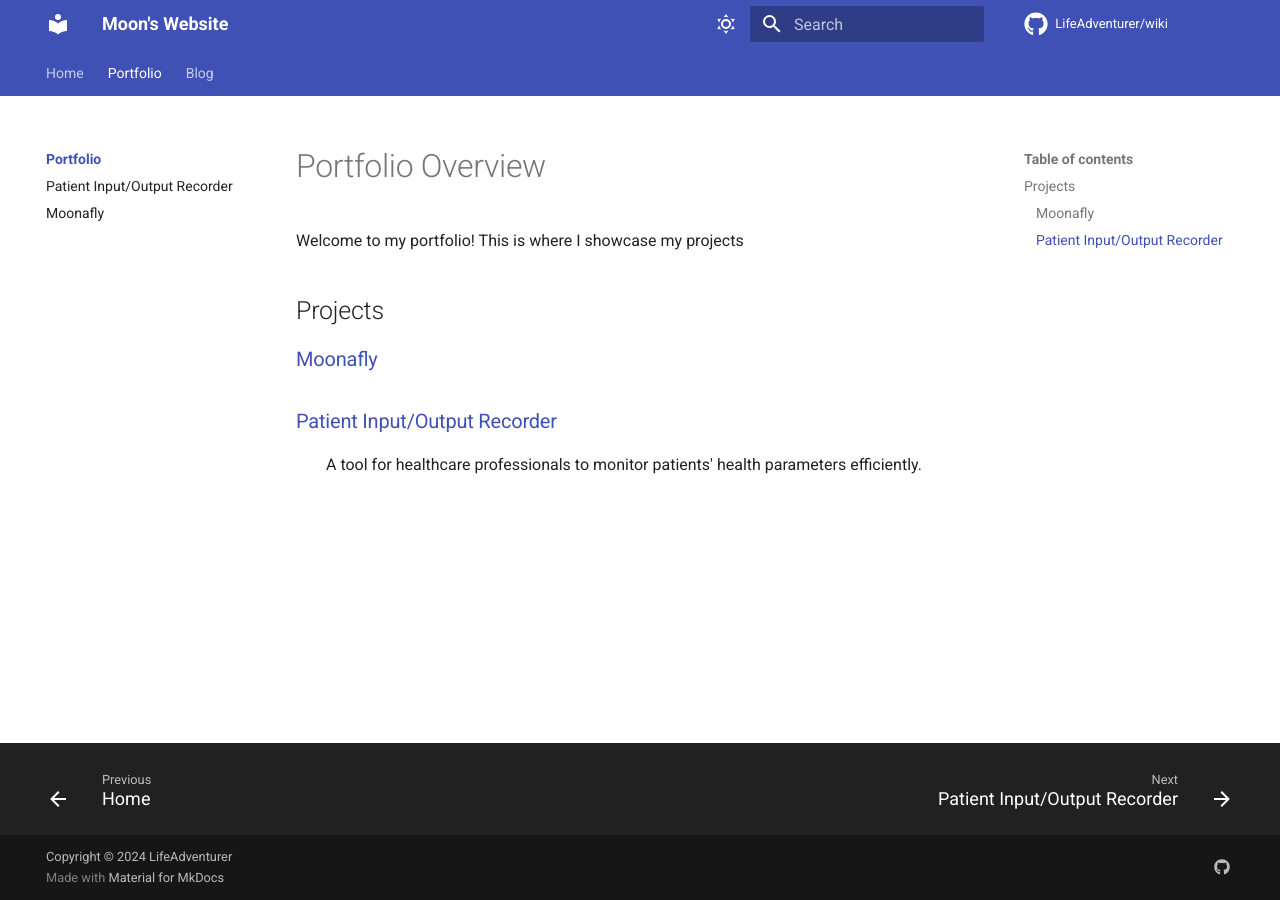
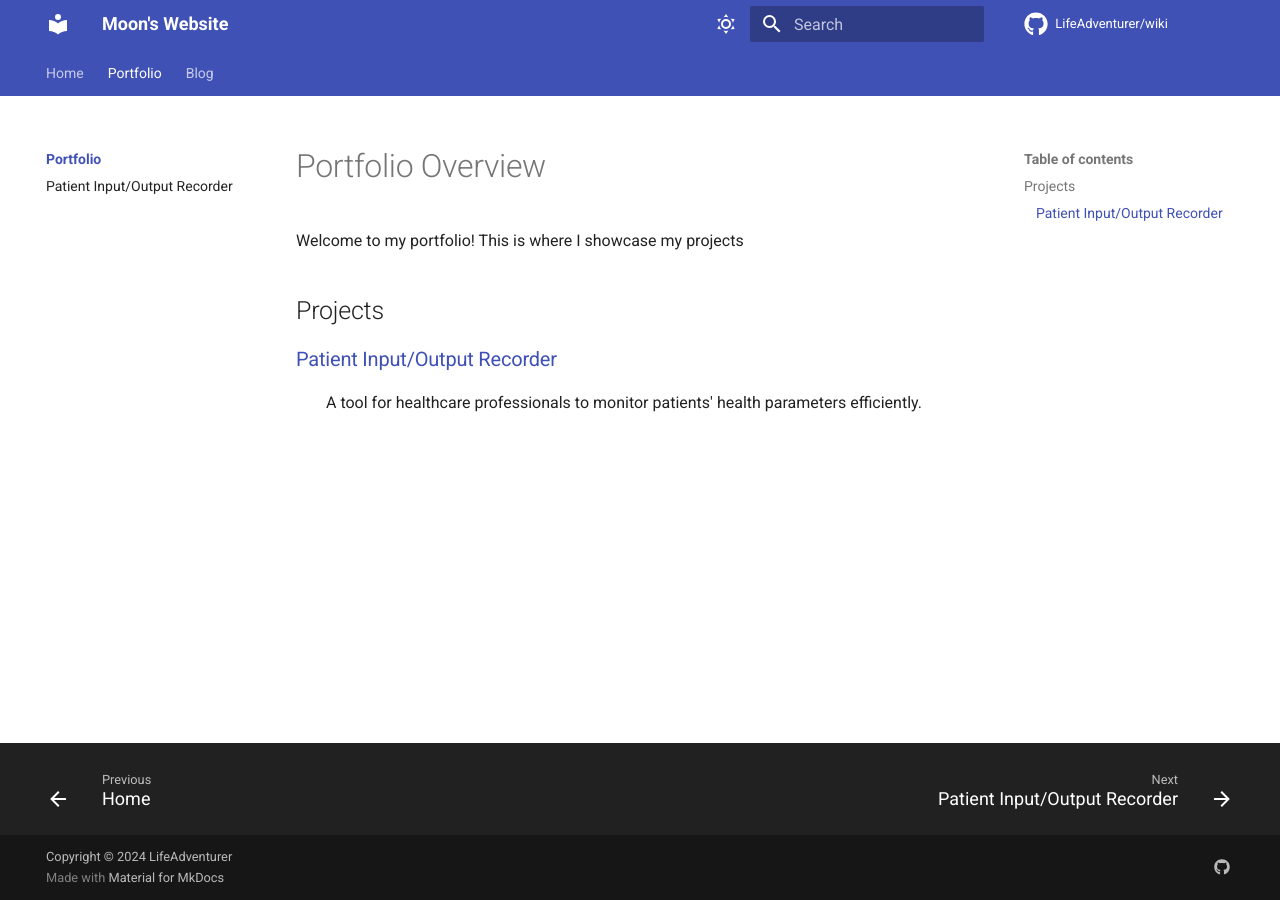
Before and after one commit to LifeAdventurer/wiki, an MkDocs documentation site: the page built from docs/portfolio/index.md, in a window 1280 px wide. Built offline with MkDocs 1.6.1 and Material for MkDocs 9.7.7, drawn with Linux system fonts in a browser that asks for light colours; comment, search, counter and statistics services are not loaded.

Commit message:
temporary remove moonafly.md from mkdocs.yml

```diff
--- a/docs/portfolio/index.md
+++ b/docs/portfolio/index.md
@@ -4,8 +4,6 @@ Welcome to my portfolio! This is where I showcase my projects
 
 ## Projects
 
-### [Moonafly](./moonafly.md)
-
 ### [Patient Input/Output Recorder](./patient-input-output-recorder.md)
 
 :   A tool for healthcare professionals to monitor patients' health parameters efficiently.
--- a/mkdocs.yml
+++ b/mkdocs.yml
@@ -97,6 +97,5 @@ nav:
   - Portfolio:
     - Portfolio Overview: portfolio/index.md
     - Patient Input/Output Recorder: portfolio/patient-input-output-recorder.md
-    - Moonafly: portfolio/moonafly.md
   - Blog:
     - blog/index.md
```
